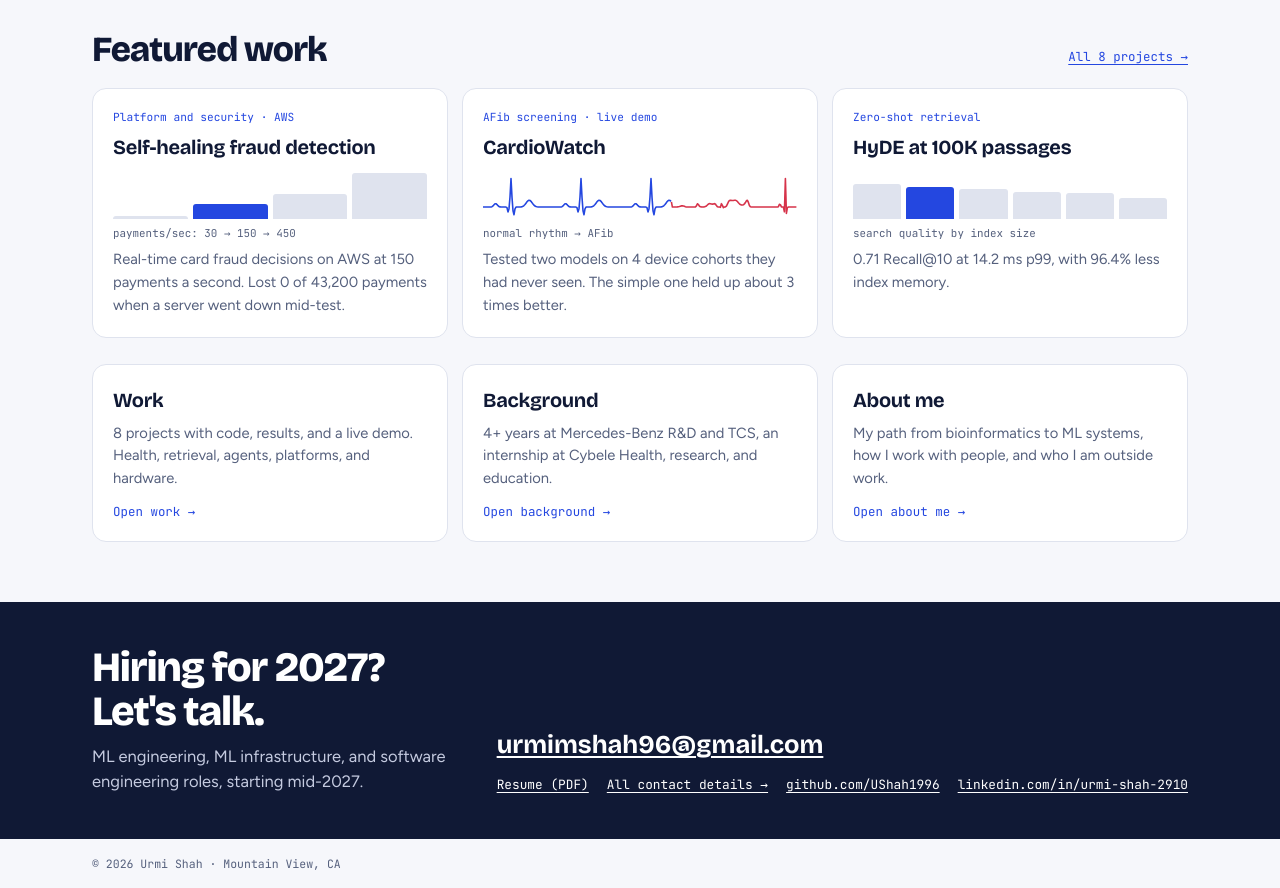
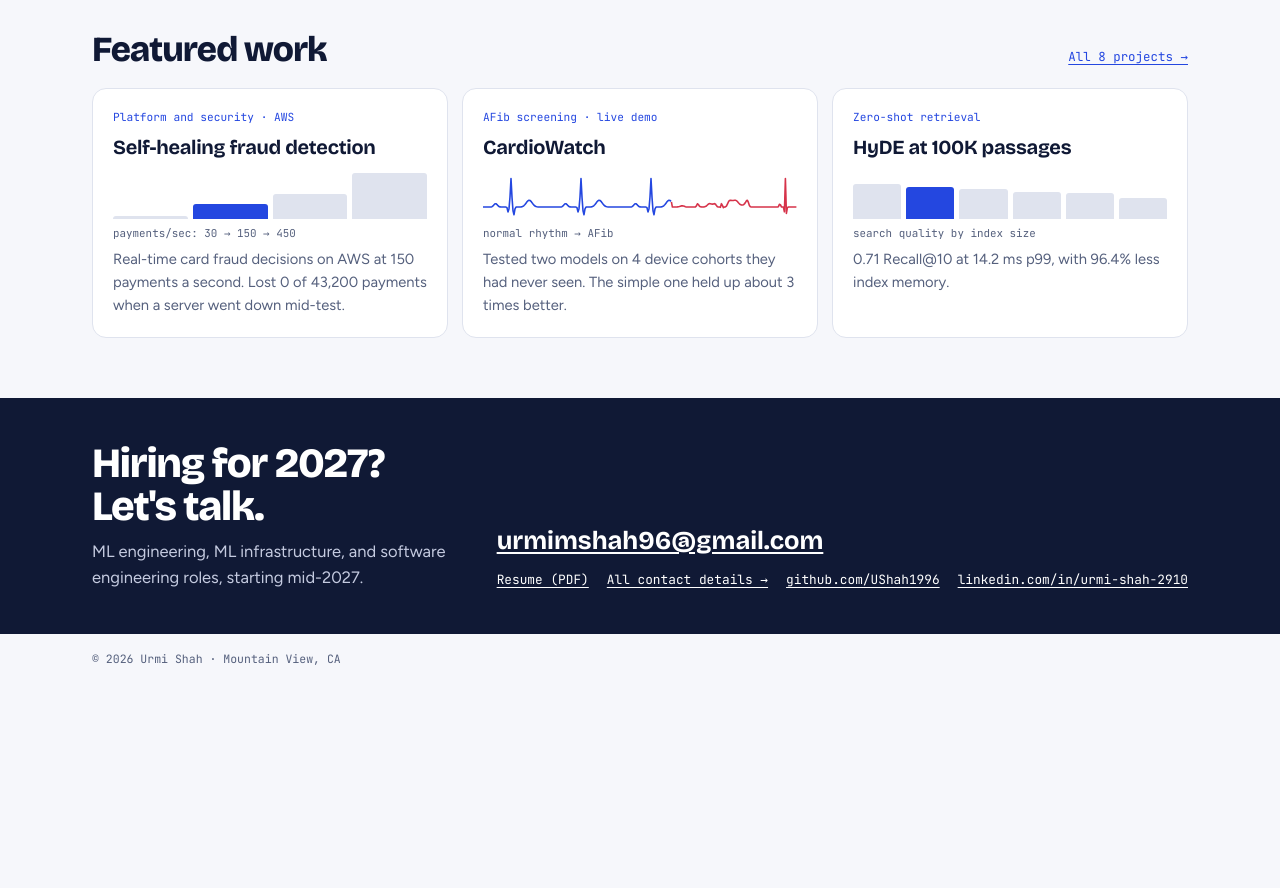
Before and after one commit to UShah1996/ushah1996.github.io, a plain HTML site: page index.html in a window 1280 px wide. Shown: the part 940-1828 px from the top of the page. After the commit the page ends 1624 px from the top, so only its background shows below. Drawn offline with nearby package versions, Linux system fonts and the light colour scheme.

Commit message:
Home: remove duplicate Work, Background and About cards
Co-Authored-By: Claude Opus 5.5 <noreply@anthropic.com>
Claude-Session: https://claude.ai/code/session_01VR455rKFrrSQNK4ZL73xLU

```diff
--- a/index.html
+++ b/index.html
@@ -301,16 +301,12 @@ footer { padding: 16px 0; font-family: var(--font-mono); font-size: .72rem; colo
     <div class="tl now"><small>2027</small><b>Your team?</b><span>Open to full-time roles from mid-2027</span></div>
   </div>
   <div class="sec-head"><h2>Featured work</h2><a class="mono" style="font-size:.78rem" href="#work">All 8 projects →</a></div>
-  <div class="doors" style="padding-bottom:26px">
+  <div class="doors" style="padding-bottom:8px">
     <a class="door" href="#work"><span class="label">Platform and security · AWS</span><b>Self-healing fraud detection</b><div class="mini" role="img" aria-label="Payments per second: 30 on a laptop, 150 on AWS, about 250 and 450 with more cores"><i style="height:7%"></i><i class="on" style="height:33%"></i><i style="height:56%"></i><i style="height:100%"></i></div><span class="mini-cap">payments/sec: 30 → 150 → 450</span><span>Real-time card fraud decisions on AWS at 150 payments a second. Lost 0 of 43,200 payments when a server went down mid-test.</span></a>
     <a class="door" href="#work"><span class="label">AFib screening · live demo</span><b>CardioWatch</b><canvas class="ecg small" aria-hidden="true"></canvas><span class="mini-cap">normal rhythm → AFib</span><span>Tested two models on 4 device cohorts they had never seen. The simple one held up about 3 times better.</span></a>
     <a class="door" href="#work"><span class="label">Zero-shot retrieval</span><b>HyDE at 100K passages</b><div class="mini" role="img" aria-label="Search quality by index size, the chosen size highlighted"><i style="height:78%"></i><i class="on" style="height:71%"></i><i style="height:67%"></i><i style="height:60%"></i><i style="height:58%"></i><i style="height:46%"></i></div><span class="mini-cap">search quality by index size</span><span>0.71 Recall@10 at 14.2 ms p99, with 96.4% less index memory.</span></a>
   </div>
-  <div class="doors">
-    <a class="door" href="#work"><b>Work</b><span>8 projects with code, results, and a live demo. Health, retrieval, agents, platforms, and hardware.</span><em>Open work →</em></a>
-    <a class="door" href="#background"><b>Background</b><span>4+ years at Mercedes-Benz R&amp;D and TCS, an internship at Cybele Health, research, and education.</span><em>Open background →</em></a>
-    <a class="door" href="#about"><b>About me</b><span>My path from bioinformatics to ML systems, how I work with people, and who I am outside work.</span><em>Open about me →</em></a>
-  </div>
+
 </div>
 </div>
 
```
